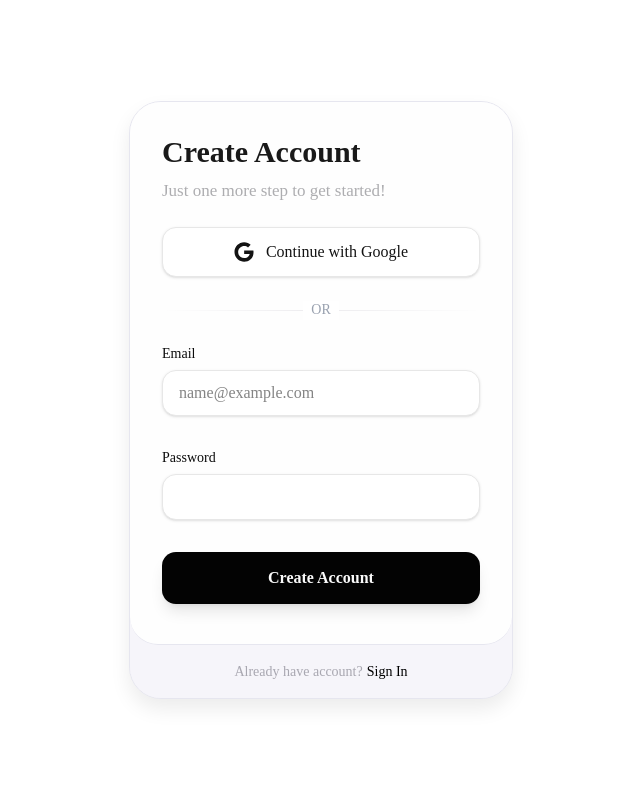
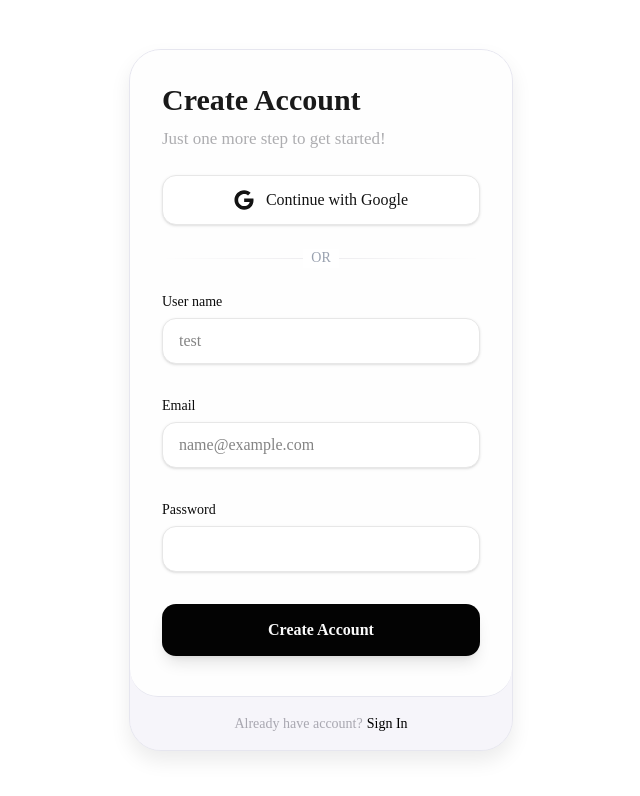
Before and after one commit to sanishakayastha60/Bibliophoria, a Next.js app: page / in a window 1280 px wide. Both pictures are taken after typing "name@example.com", "Sample123" into the empty fields and a click on the button "Create Account". Shown: the top 796 px of the page, without its empty margins (319-959 px from the left). Built offline with nearby package versions, Linux system fonts and the light colour scheme.

Commit message:
user name in registration form

```diff
--- a/src/components/swap-form.tsx
+++ b/src/components/swap-form.tsx
@@ -121,6 +121,20 @@ export const SwapForm: FC<SwapFormProps> = ({
 
           {/* Email */}
           <div className="space-y-4 sm:space-y-8">
+            {!isSignIn ? (
+              <div>
+                <label className="block text-sm font-medium text-[#0B0B0B] dark:text-zinc-300 mb-1.5">
+                  User name
+                </label>
+                <input
+                  type="text"
+                  placeholder="test"
+                  className="w-full px-4 py-2.5 rounded-xl border-[1.2px] border-[#E7E7E7] dark:border-zinc-800 bg-white dark:bg-zinc-900 focus:ring-1 focus:ring-black dark:focus:ring-zinc-400 outline-none shadow-sm text-[15px] sm:text-base"
+                />
+              </div>
+            ) : (
+              <div></div>
+            )}
             <div>
               <label className="block text-sm font-medium text-[#0B0B0B] dark:text-zinc-300 mb-1.5">
                 Email
```
